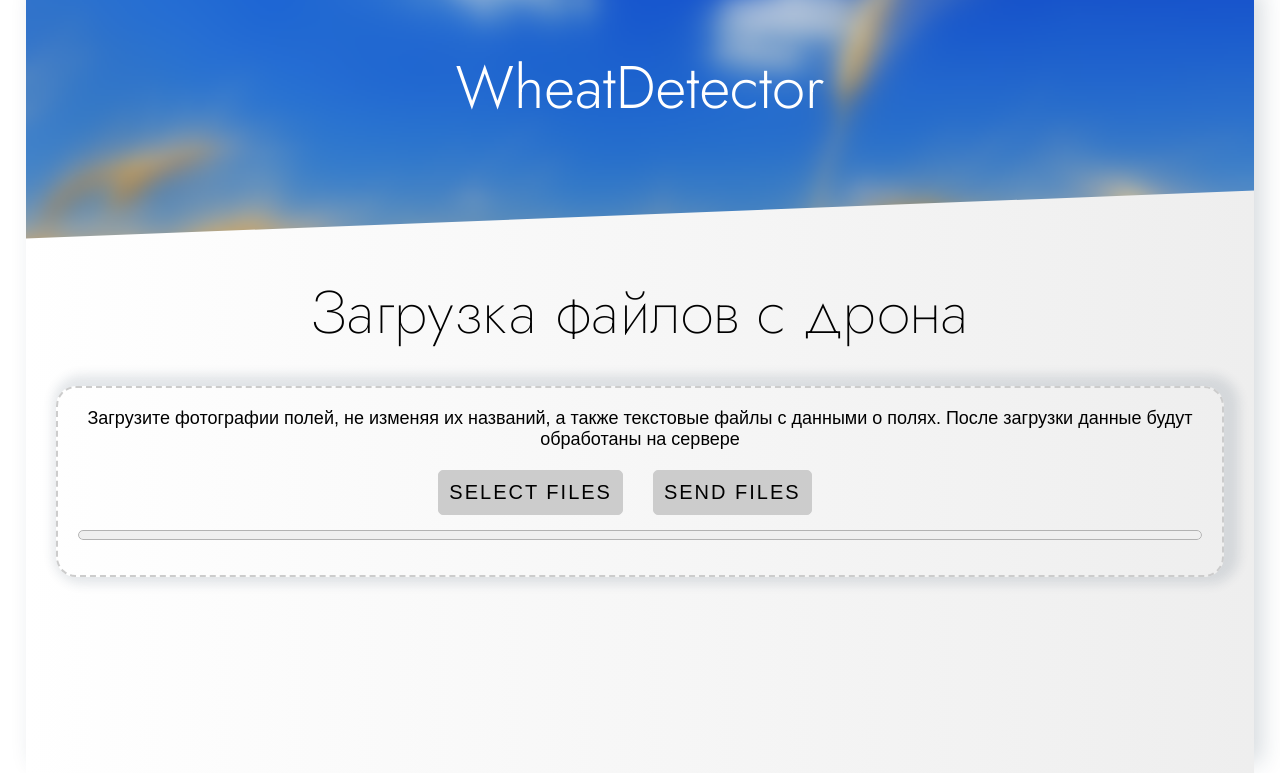
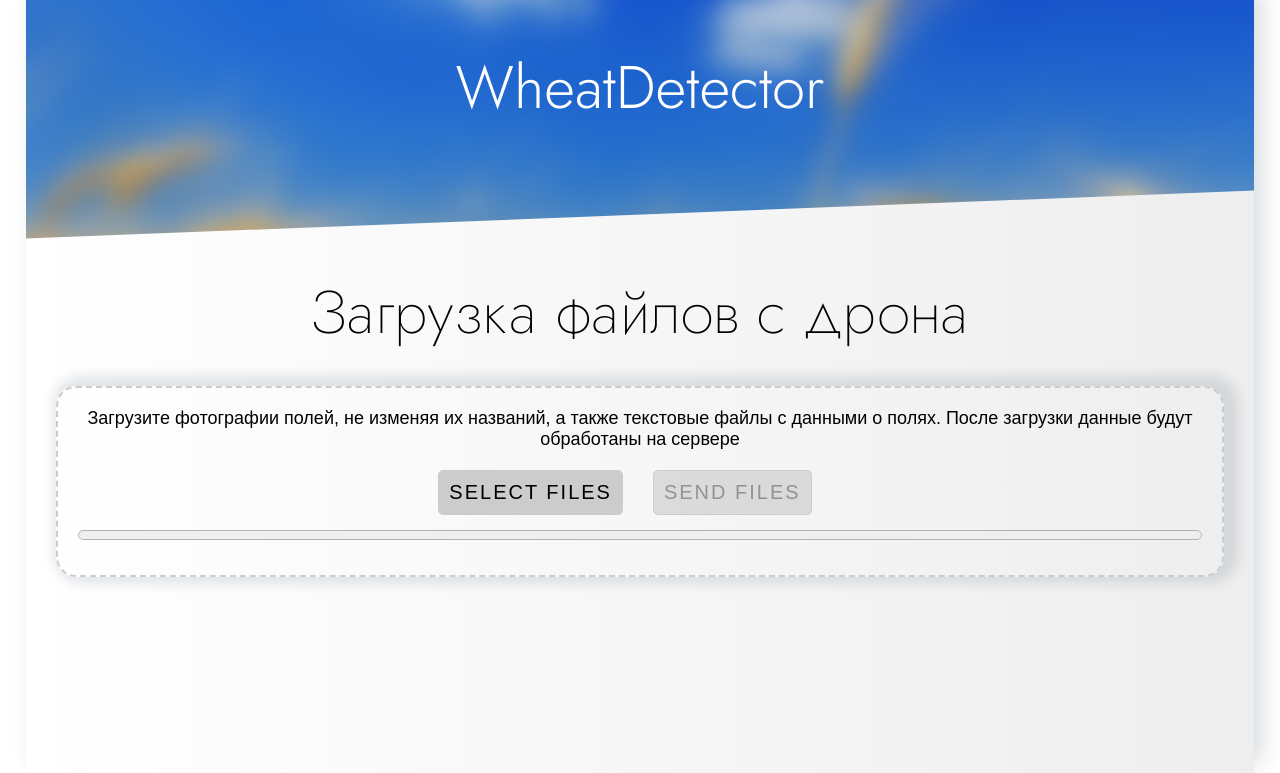
Before and after one commit to YarMolenko13/project-predprof, a Flask app: page / in a window 1280 px wide. Shown: the part 27-800 px from the top of the page. Run offline with Flask 2, Linux system fonts and the light colour scheme.

Commit message:
disable submit button

```diff
--- a/app/static/css/styles.css
+++ b/app/static/css/styles.css
@@ -243,3 +243,8 @@ svg.radial-progress text {
   padding: 1em;
   width: 100%;
 }
+
+.disabled {
+  color: rgba(99, 99, 99, 0.6);
+  background-color: rgba(1, 1, 1, 0.11);
+}
--- a/app/static/index.js
+++ b/app/static/index.js
@@ -4,6 +4,8 @@ const UPLOAD_URL = "/api/upload";
 
 const textPlaceholderImage = "./images/txt.png";
 let dropArea = document.getElementById("drop-area");
+let submitLabel = document.getElementById("submitLabel");
+let submitButton = document.getElementById("submitButton");
 
 // Prevent default drag behaviors
 ["dragenter", "dragover", "dragleave", "drop"].forEach((eventName) => {
@@ -40,6 +42,8 @@ function unhighlight(e) {
 function handleDrop(e) {
     var dt = e.dataTransfer;
     var files = dt.files;
+    submitButton.setAttribute("disabled");
+    submitLabel.classList.add("disabled");
 
     handleFiles(files);
 }
@@ -58,9 +62,7 @@ function initializeProgress(numFiles) {
 
 function updateProgress(fileNumber, percent) {
     uploadProgress[fileNumber] = percent;
-    let total =
-        uploadProgress.reduce((tot, curr) => tot + curr, 0) /
-        uploadProgress.length;
+    let total = uploadProgress.reduce((tot, curr) => tot + curr, 0) / uploadProgress.length;
     progressBar.value = total;
 }
 
@@ -97,6 +99,10 @@ function uploadFile(file, i) {
     })
         .then(() => {
             updateProgress(i, 100); // запоняем прогрессбар для картинки/файла
+            if (progressBar.value == 100) {
+                submitButton.removeAttribute("disabled");
+                submitLabel.classList.remove("disabled");
+            }
         })
         .catch(() => {
             // Ошибка. Информируем пользователя
@@ -105,17 +111,17 @@ function uploadFile(file, i) {
 
 function submitForm(e) {
     e.preventDefault();
-    window.removeEventListener("beforeunload", fetchDeleteFolder)
+    window.removeEventListener("beforeunload", fetchDeleteFolder);
     window.location.href = RESULTS_URL;
 }
 
 document.querySelector("#submitButton").addEventListener("click", submitForm);
 
 function fetchDeleteFolder() {
-    alert("before")
+    alert("before");
     fetch(DELETE_FOLDER_URL, {
         method: "POST",
-    })
+    });
 }
 
 window.addEventListener("beforeunload", fetchDeleteFolder);
--- a/app/static/scss/styles.scss
+++ b/app/static/scss/styles.scss
@@ -206,3 +206,8 @@ svg.radial-progress text {
   padding: 1em;
   width: 100%;
 }
+
+.disabled {
+  color: rgba(99, 99, 99, 0.6);
+  background-color: rgba(1, 1, 1, 0.11);
+}
--- a/app/templates/index.html
+++ b/app/templates/index.html
@@ -36,8 +36,8 @@
               onchange="handleFiles(this.files)"
             />
             <label class="button" for="fileElem">SELECT FILES</label>
-            <button id="submitButton"></button>
-            <label class="button" for="submitButton">SEND FILES</label>
+            <button id="submitButton" disabled></button>
+            <label class="button disabled" for="submitButton" id="submitLabel">SEND FILES</label>
             </div>
           </form>
           <progress id="progress-bar" max="100" value="0"></progress>
```
